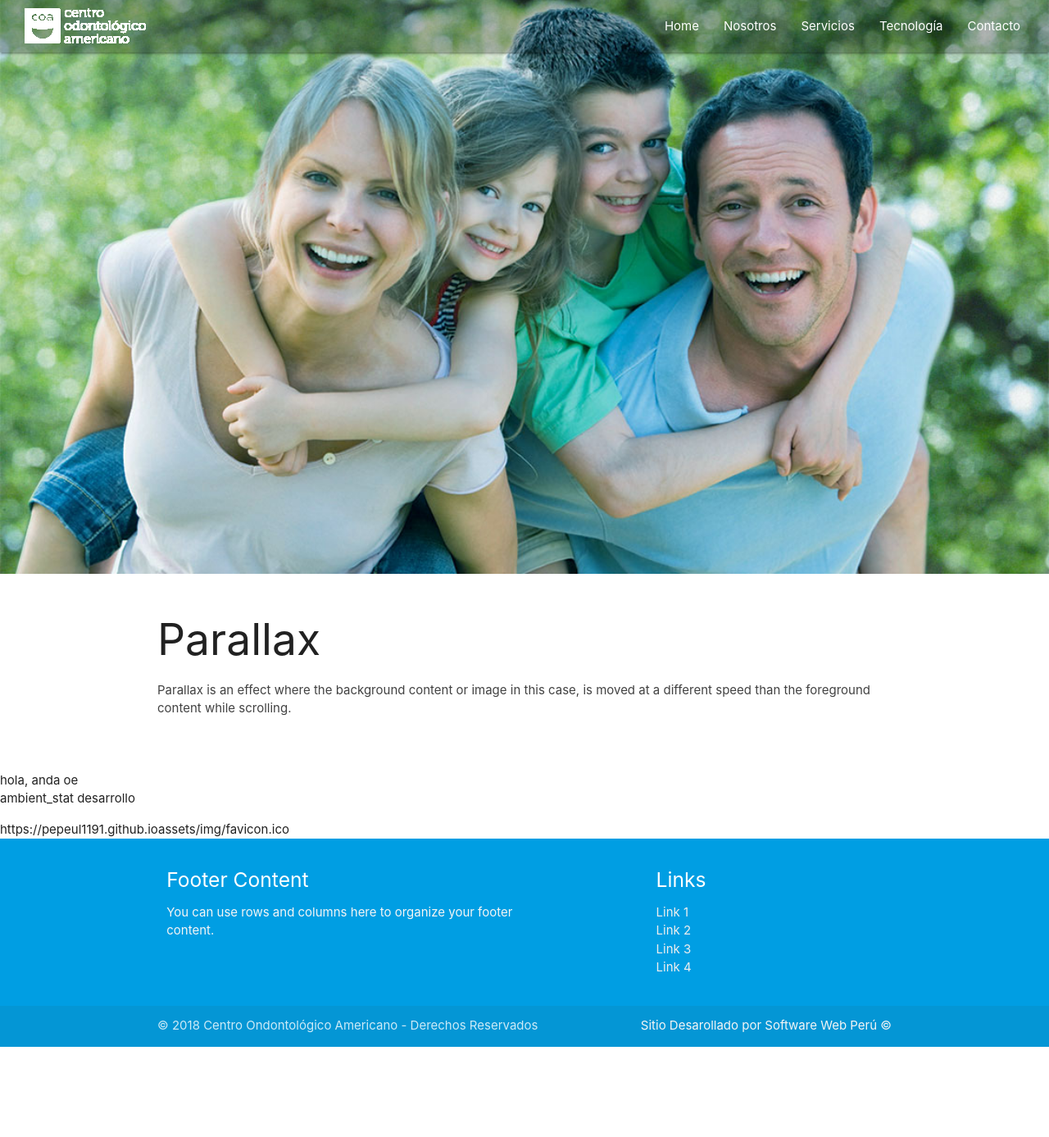
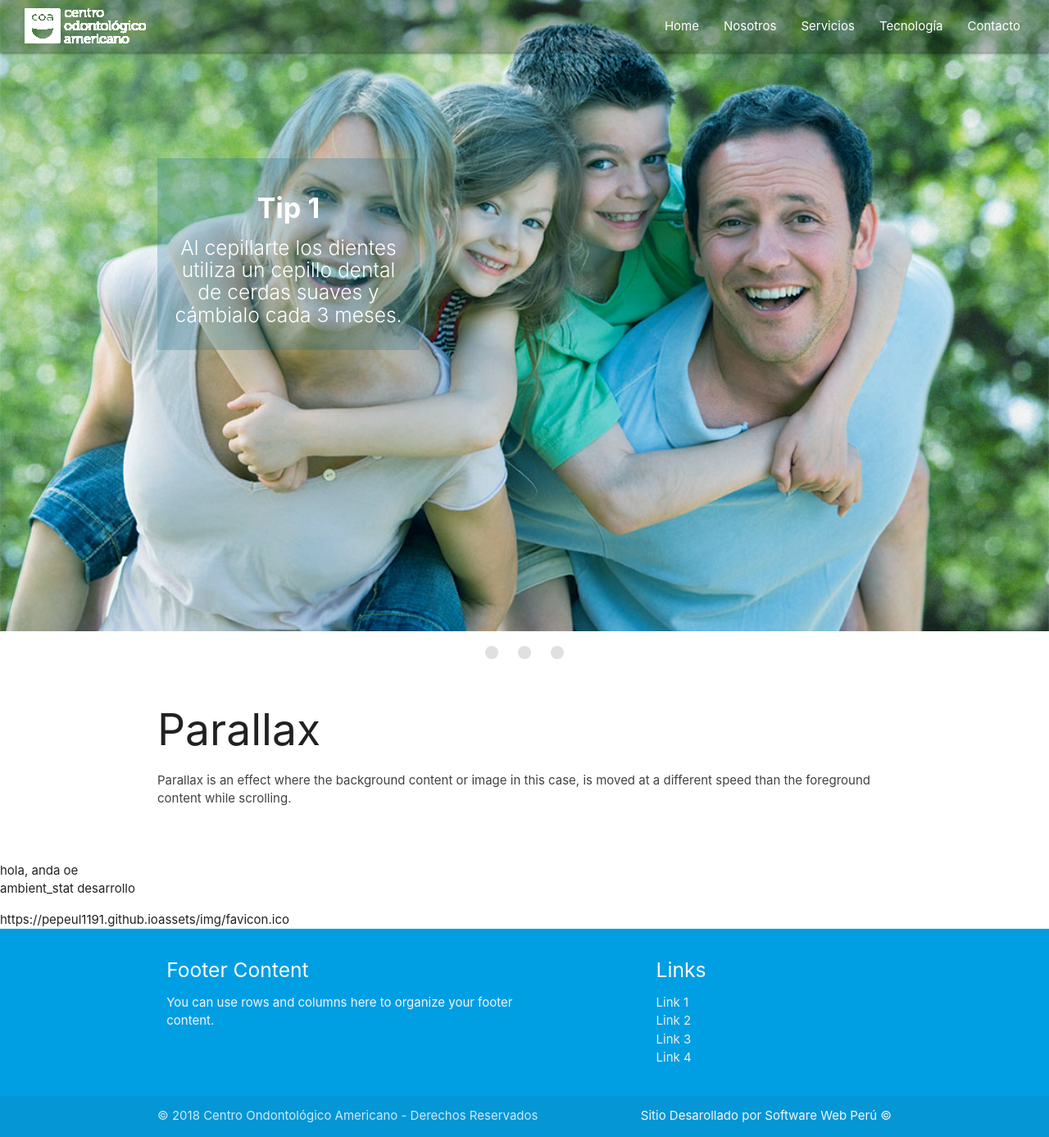
Before and after one commit to pepeul1191/jekyll-materialize, a Jekyll site: the page built from index.md, in a window 1280 px wide and 1387 px high. Shown: the whole window at 82% size. Built offline with Jekyll 4.4.1, drawn with Linux system fonts in a browser that asks for light colours; nearby versions of some CDN libraries; library files that are not in the unit come from our copies.

Commit message:
Slider en el inicio

```diff
--- /dev/null
+++ b/_includes/slider.html
@@ -0,0 +1,31 @@
+<div class="slider">
+  <ul class="slides">
+    <li>
+      <img src="{{ site.url }}/assets/img/foto01.jpg">
+      <div class="caption center-align brown-text text-darken-2">
+        <h4>Tip 1</h4>
+        <h5 class="light grey-text text-darken-2">
+          Al cepillarte los dientes utiliza un cepillo dental de cerdas suaves y cámbialo cada 3 meses.
+        </h5>
+      </div>
+    </li>
+    <li>
+      <img src="{{ site.url }}/assets/img/foto02.jpg">
+      <div class="caption center-align blue-grey-text text-darken-4">
+        <h4>Tip 2</h4>
+        <h5 class="light blue-grey-text text-darken-4">
+          Después de cepillarte recuerda usar el hilo dental para quitar restos de comida.
+        </h5>
+      </div>
+    </li>
+    <li>
+      <img src="{{ site.url }}/assets/img/foto03.jpg">
+      <div class="caption center-align blue-grey-text text-darken-4">
+        <h4>Tip 3</h4>
+        <h5 class="light blue-grey-text text-darken-4">
+          Enjuágate bien de dos a tres veces para combatir la placa y mantener un fresco aliento.
+        </h5>
+      </div>
+    </li>
+  </ul><!-- /slides -->
+</div><!-- /slider -->
--- a/_layouts/home.html
+++ b/_layouts/home.html
@@ -3,6 +3,7 @@
   {% include head.html %}
 <body>
   {% include header.html %}
+  {% include slider.html %}
   {{ content }}
   {{ site.url }}assets/img/favicon.ico
   {% include footer.html %}
--- a/assets/css/styles.css
+++ b/assets/css/styles.css
@@ -25,3 +25,30 @@ nav i.material-icons{
 #parallax1{
   height: 700px;
 }
+
+.slides{
+  height: 700px;
+}
+
+.active {
+  background-color: var(--primary-color) !important;
+}
+
+.slides > li > .caption {
+  background-color: rgba(27, 110 , 138, 0.25);
+}
+
+.slides > li > .caption > h4, .slides > li > .caption > h5 {
+  color: #FFF !important;
+}
+
+.slides > li > .caption > h4 {
+  font-weight: bold;
+}
+
+.slider > .slides > li .caption {
+  top: 25%;
+  left: 15%;
+  padding: 20px;
+  width: 25%;
+}
--- a/assets/js/site.js
+++ b/assets/js/site.js
@@ -7,6 +7,7 @@ document.addEventListener('DOMContentLoaded', function() {
 $(document).ready(function(){
   $('.parallax').parallax();
   $('.sidenav').sidenav();
+  $('.slider').slider();
 
   $(window).scroll(function(){
     if($(window).scrollTop() > 300){
@@ -20,5 +21,8 @@ $(document).ready(function(){
       $('nav i.material-icons').removeClass('color-primary');
       $('.brand-logo img').attr('src',BASE_URL + '/assets/img/logo-coa-blanco.png');
     }
-  })
+  });
+
+  var elems = document.querySelectorAll('.slider');
+  var instances = M.Slider.init(elems, {'height' : 770, 'indicators' : true});
 });
--- a/index.md
+++ b/index.md
@@ -7,9 +7,6 @@ title: Bienvenido
 lang: es
 ---
 
-<div class="parallax-container" id="parallax1">
-  <div class="parallax"><img src="{{ site.url }}/assets/img/foto01.jpg"></div>
-</div>
 <div class="section white">
   <div class="row container">
     <h2 class="header">Parallax</h2>
```
Also changed, not shown: assets/img/foto02.jpg (added), assets/img/foto03.jpg (added).
